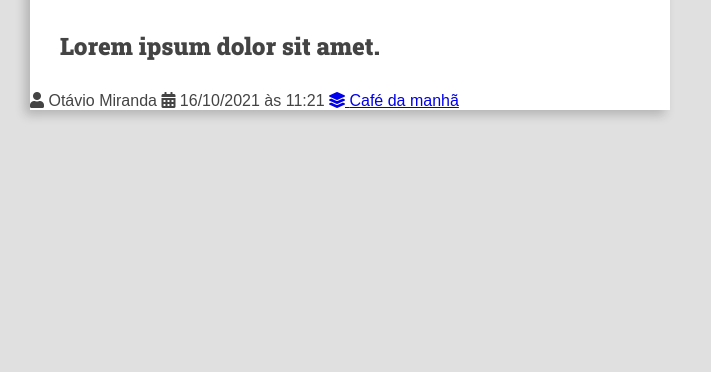
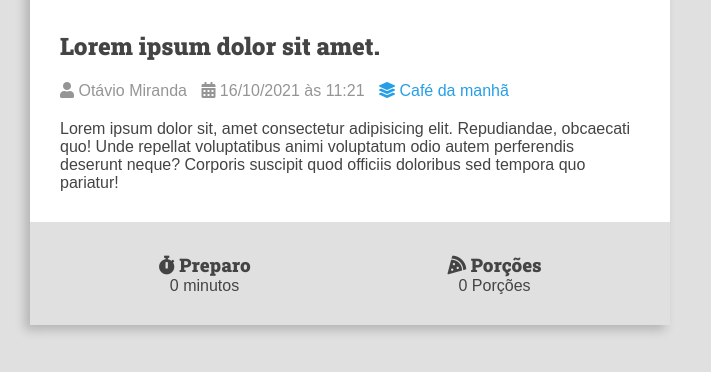
Before and after one commit to viniciusmattos131/curso-django-projeto1, a Django app: page / in a window 1280 px wide. Shown: the part 230-602 px from the top of the page, without its empty margins (0-711 px from the left). Run offline with Django 4.2, Linux system fonts and the light colour scheme; some libraries are stand-ins or nearby versions.

Commit message:
Alteracoes do dia 17_08_2022

```diff
--- a/recipes/templates/recipes/pages/home.html
+++ b/recipes/templates/recipes/pages/home.html
@@ -33,6 +33,25 @@
                         </a>
                     </span>
                 </div>
+                <div class="recipe-content">
+                    <p>Lorem ipsum dolor sit, amet consectetur adipisicing elit. Repudiandae, obcaecati quo! Unde repellat voluptatibus animi voluptatum odio autem perferendis deserunt neque? Corporis suscipit quod officiis doloribus sed tempora quo pariatur!</p>
+                </div>
+
+                <div class = "recipe-meta-container">
+                    <div class="recipe-meta recipe-preparation">
+                        <h3 class="recipe-meta-title"><i class="fas fa-stopwatch"></i> Preparo</h3>
+                        <div class="recipe-meta-text">
+                            0 minutos
+                        </div>
+                    </div>
+
+                    <div class="recipe-meta recipe-servings">
+                        <h3 class="recipe-meta-title"><i class="fas fa-pizza-slice"></i> Porções</h3>
+                        <div class="recipe-meta-text">
+                            0 Porções
+                        </div>
+                    </div>
+                </div>
             </div>
         </div>
     </main>
--- a/recipes/templates/recipes/partials/head.html
+++ b/recipes/templates/recipes/partials/head.html
@@ -194,6 +194,47 @@
 
         .recipe-title-container {
             padding: var(--spacing-gutter-medium);
+            padding-bottom: 2rem;
+        }
+
+        .recipe-author {
+            padding: 0 var(--spacing-gutter-medium);
+        }
+
+        .recipe-content {
+            padding: var(--spacing-gutter-medium);
+            padding-top: 2rem;
+        }
+
+        .recipe-author-item {
+            color: var(--color-gray-4);
+            margin-right: 1rem;
+        }
+
+        .recipe-author a {
+            color: var(--color-primary);
+            transition: all 300ms ease-in-out;
+            text-decoration: none;
+        }
+
+        .recipe-author a:hover {
+            color: var(--color-primary-dark);
+        }
+
+
+        .recipe-meta-container {
+            display: flex;
+            flex-flow: row wrap;
+            padding: var(--spacing-gutter-medium);
+            background: var(--color-gray-1);
+        }
+
+        .recipe-meta {
+            display: flex;
+            flex-flow: column nowrap;
+            flex-shrink: 1;
+            flex-grow: 1;
+            text-align: center;
         }
     </style>
 </head>
```
